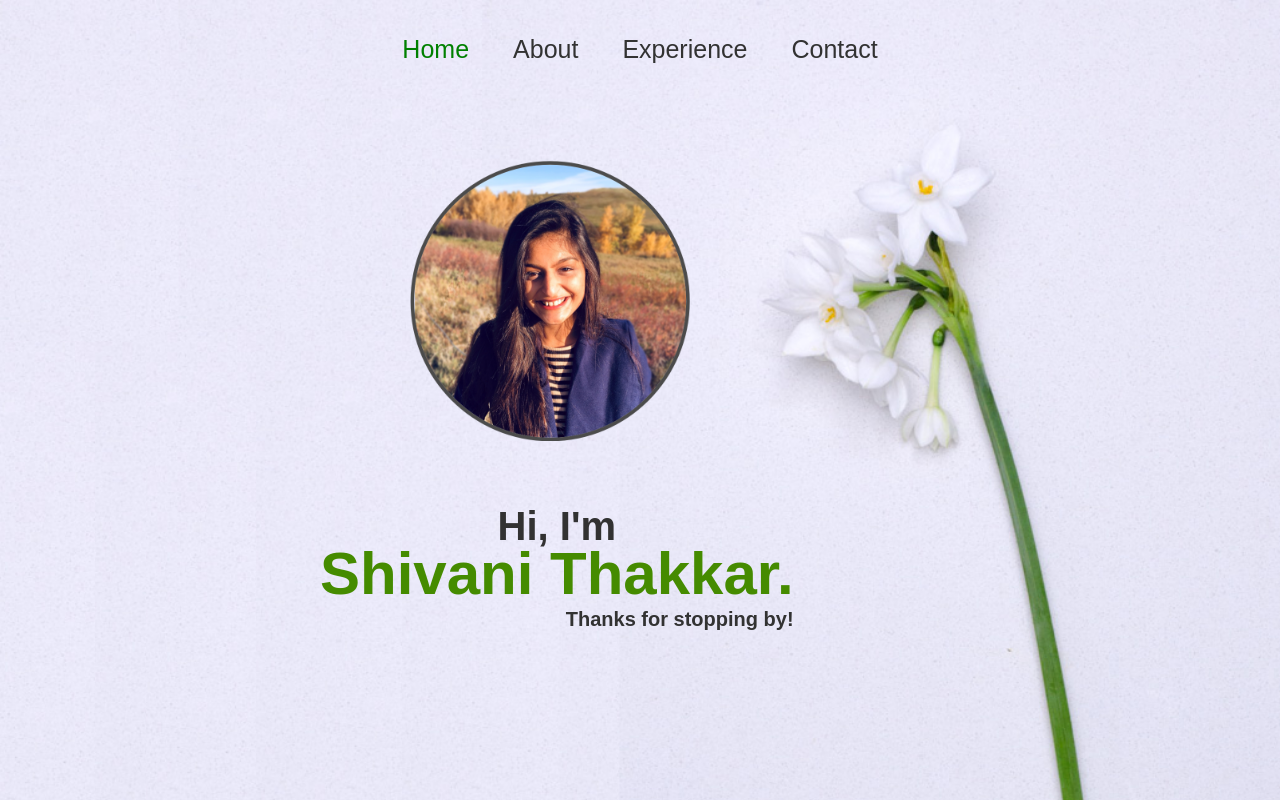
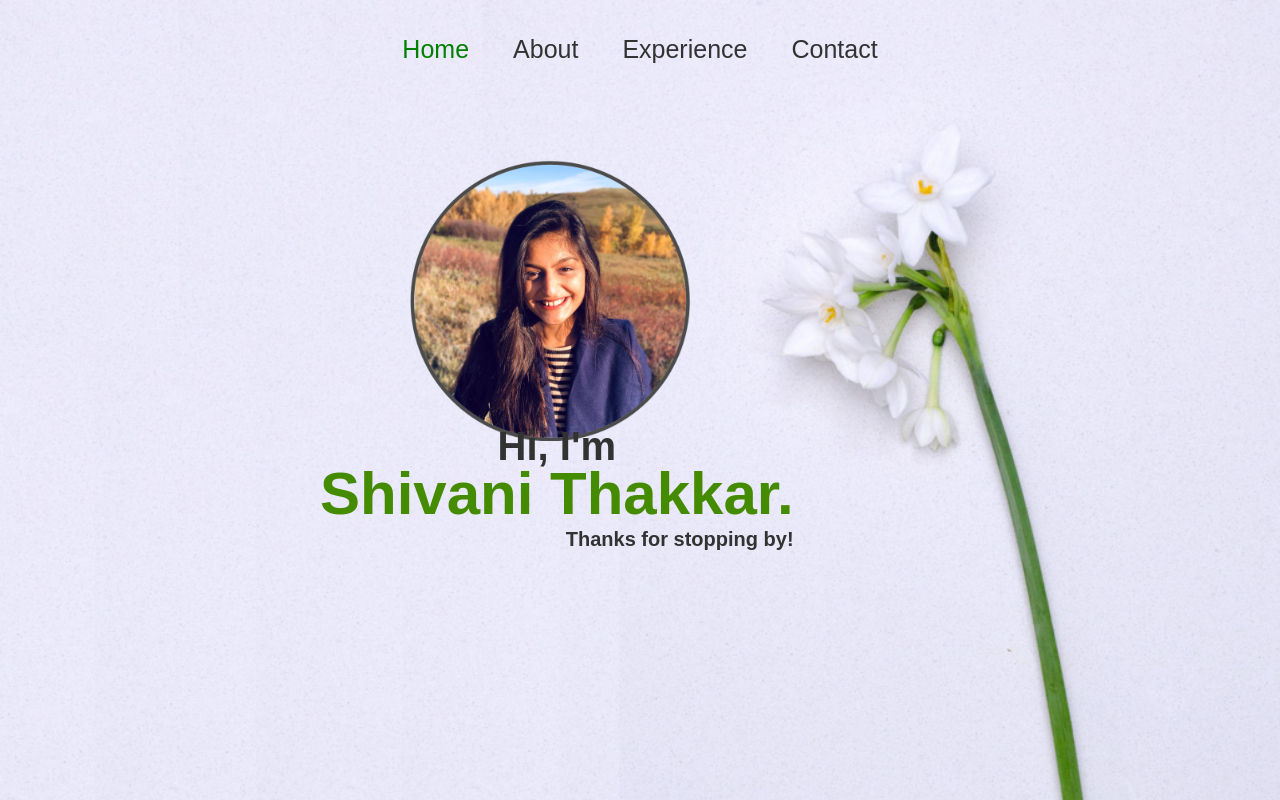
Before and after one commit to s-edu/s-edu.github.io, a plain HTML site: page index.html in a window 1280 px wide. Drawn offline with Linux system fonts and the light colour scheme; a web font is replaced by a local one.

Commit message:
Updated style.css

```diff
--- a/style.css
+++ b/style.css
@@ -40,7 +40,7 @@ img {
 .myname	{
 	position: absolute;
 	top: 20%;
-	margin-top: -20px;
+	margin-top: -100px;
 }
 
 .myname h1  {
```
